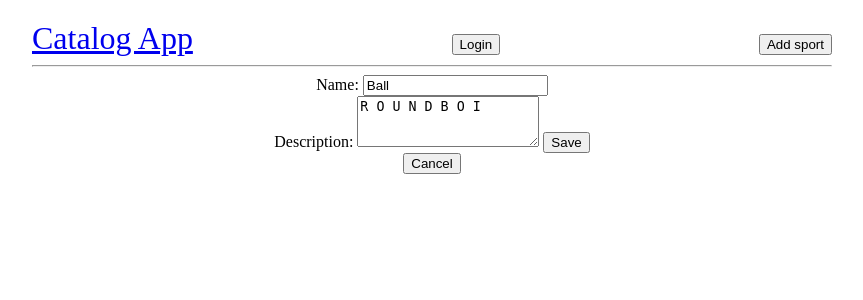
After one commit to nathansimpson5/itemCatalog, a Flask app: page /sport/1/catalog/1/edit in a window 1280 px wide. The commit adds this page. Shown: the top 300 px of the page, without its empty margins (208-1071 px from the left). Run offline with Flask 2, Linux system fonts and the light colour scheme.

Commit message:
Add edit item feature

```diff
--- a/application.py
+++ b/application.py
@@ -85,11 +85,28 @@ def addCatalogItem(sport_id):
 	else:
 		return render_template('newcatalogitem.html', sport_id=sport_id)
 
+# view individual item and description
 @app.route('/sport/<int:sport_id>/catalog/<int:item_id>/')
 def viewItem(sport_id, item_id):
 	sport = session.query(Sport).filter_by(id=sport_id).one()
 	item = session.query(Item).filter_by(id=item_id).one()
-	return render_template('viewitem.html', sport_id=sport_id, item_id=item_id, item=item)
+	return render_template('viewitem.html', sport_id=sport_id, item_id=item_id, item=item, sport=sport)
+
+# edit individual item
+@app.route('/sport/<int:sport_id>/catalog/<int:item_id>/edit', methods=['GET','POST'])
+def editItem(sport_id, item_id):
+	sport = session.query(Sport).filter_by(id=sport_id).one()
+	editedItem = session.query(Item).filter_by(id=item_id).one()
+	if request.method == 'POST':
+		if request.form['name']:
+			editedItem.name = request.form['name']
+		if request.form['description']:
+			editedItem.description = request.form['description']
+		session.add(editedItem)
+		session.commit()
+		return redirect(url_for('showCatalog', sport_id = sport_id))
+	else:
+		return render_template('edititem.html', sport_id = sport_id, item_id = item_id, sport=sport,  item = editedItem)
 
 
 def getAllSports():
--- /dev/null
+++ b/templates/edititem.html
@@ -0,0 +1,28 @@
+{% extends "main.html" %}
+{% block content %}
+{% include "header.html" %}
+
+<div class="child">
+	<div>
+		<form action="#" method = "post">
+			<div>
+				<label for="name">Name:</label>
+				<input type ="text" maxlength="50" name="name" value="{{item.name}}">
+			</div>
+
+			<div>
+				<label for="description">Description:</label>
+				<textarea maxlength="500" rows="3" name="description">{{item.description}}</textarea>
+
+				<button type="submit">Save</button>
+
+			</div>
+		</form>
+
+		<a href="{{url_for('viewItem', sport_id=sport.id, item_id=item.id)}}">
+					<button>Cancel</button>
+				</a>
+	</div>
+</div>
+
+{% endblock %}
--- a/templates/viewitem.html
+++ b/templates/viewitem.html
@@ -5,4 +5,6 @@
 <h1>{{ item.name }}</h1>
 <p>{{ item.description }}</p>
 
+<div><a href="{{url_for('editItem', sport_id=sport.id, item_id=item.id)}}"><button type="button">Edit Item</button></a></div>
+
 {% endblock %}
```
Also changed, not shown: itemCatalog.db.
